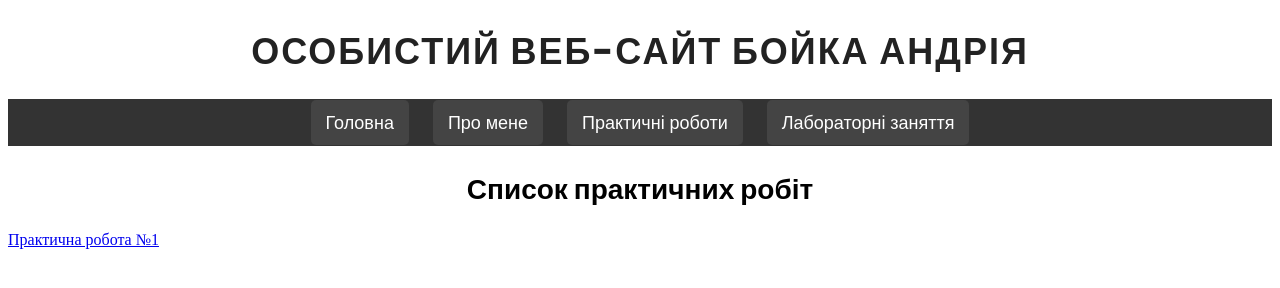
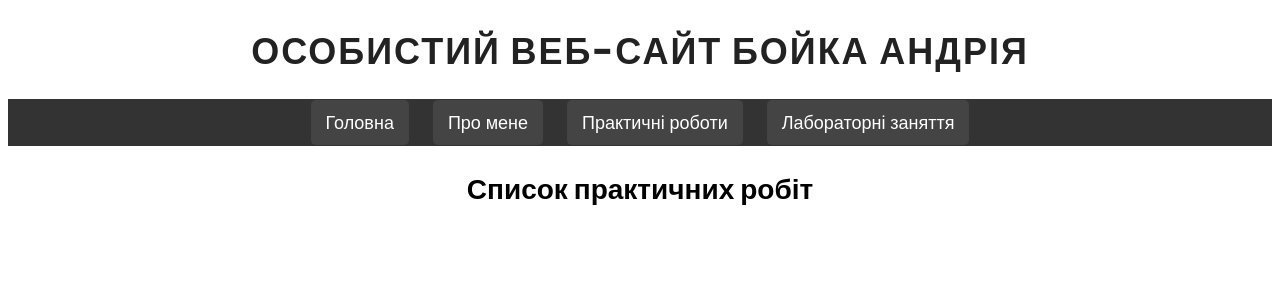
Before and after one commit to smoot1337/web, a plain HTML site: page practical.html in a window 1280 px wide. Drawn offline with Linux system fonts and the light colour scheme.

Commit message:
Update practical.html

```diff
--- a/practical.html
+++ b/practical.html
@@ -22,7 +22,4 @@
 </head>
 <body>
     <h2>Список практичних робіт</h2>
-    <p>
-        <a href="practical1/index.html">Практична робота №1</a>
-    </p>
 </body>
```
